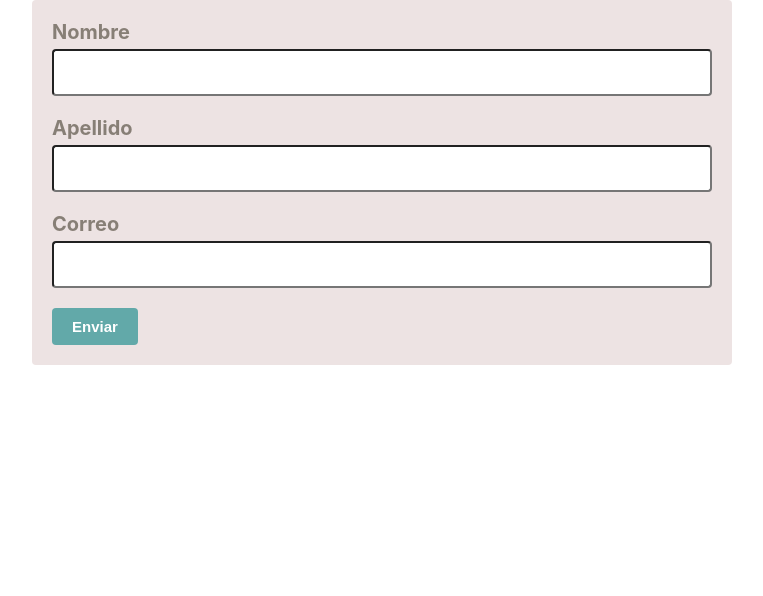
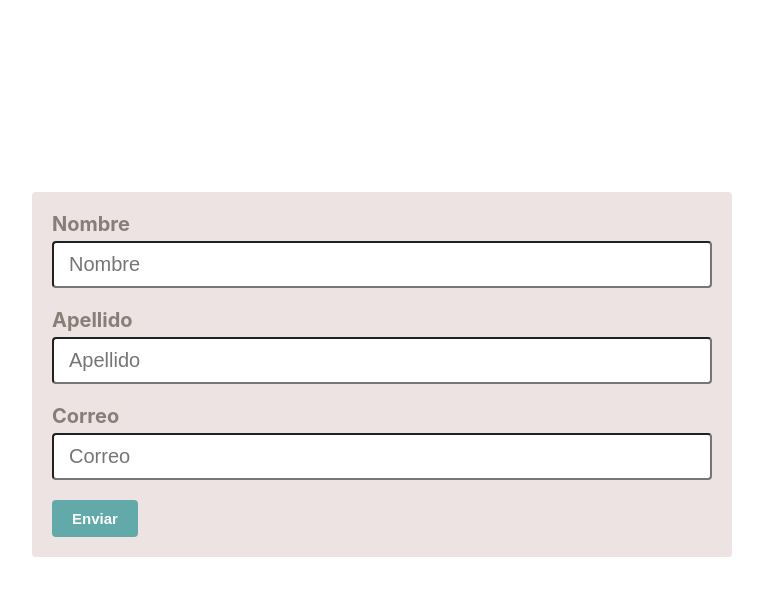
Before and after one commit to gurgen-baghdasaryan/react_user_manager, a React (Create React App) app: page / in a window 1280 px wide. Shown: the top 596 px of the page, without its empty margins (258-1021 px from the left). Built offline with nearby package versions, Linux system fonts and the light colour scheme.

Commit message:
details styling done

```diff
--- a/src/App.js
+++ b/src/App.js
@@ -27,6 +27,7 @@ function App() {
 
 
   return (
+    <div style={{marginTop:'15%'}}>
     <Container>
       <Card>
         <div style={{padding:20}}>
@@ -35,18 +36,23 @@ function App() {
               label='Nombre'
               name='name' value={formu.name}
               onChange={handleChange}
+              placeholder="Nombre"
             />
             <Input
               label='Apellido'
               name='lastname'
               value={formu.lastname}
               onChange={handleChange}
+              placeholder="Name"
+              placeholder="Apellido"
+
             />
             <Input
             label='Correo'
             name='email'
             value={formu.email}
             onChange={handleChange}
+            placeholder="Correo"
           />
           <Button >Enviar</Button>
           </form>
@@ -61,6 +67,7 @@ function App() {
         </Card>
       </Card>
     </Container>
+    </div>
   );
 }
 
--- a/src/index.css
+++ b/src/index.css
@@ -1,4 +1,5 @@
 body {
+  font-family: Georgia, 'Times New Roman', Times, serif;
   margin: 0;
   font-family: -apple-system, BlinkMacSystemFont, 'Segoe UI', 'Roboto', 'Oxygen',
     'Ubuntu', 'Cantarell', 'Fira Sans', 'Droid Sans', 'Helvetica Neue',
```
